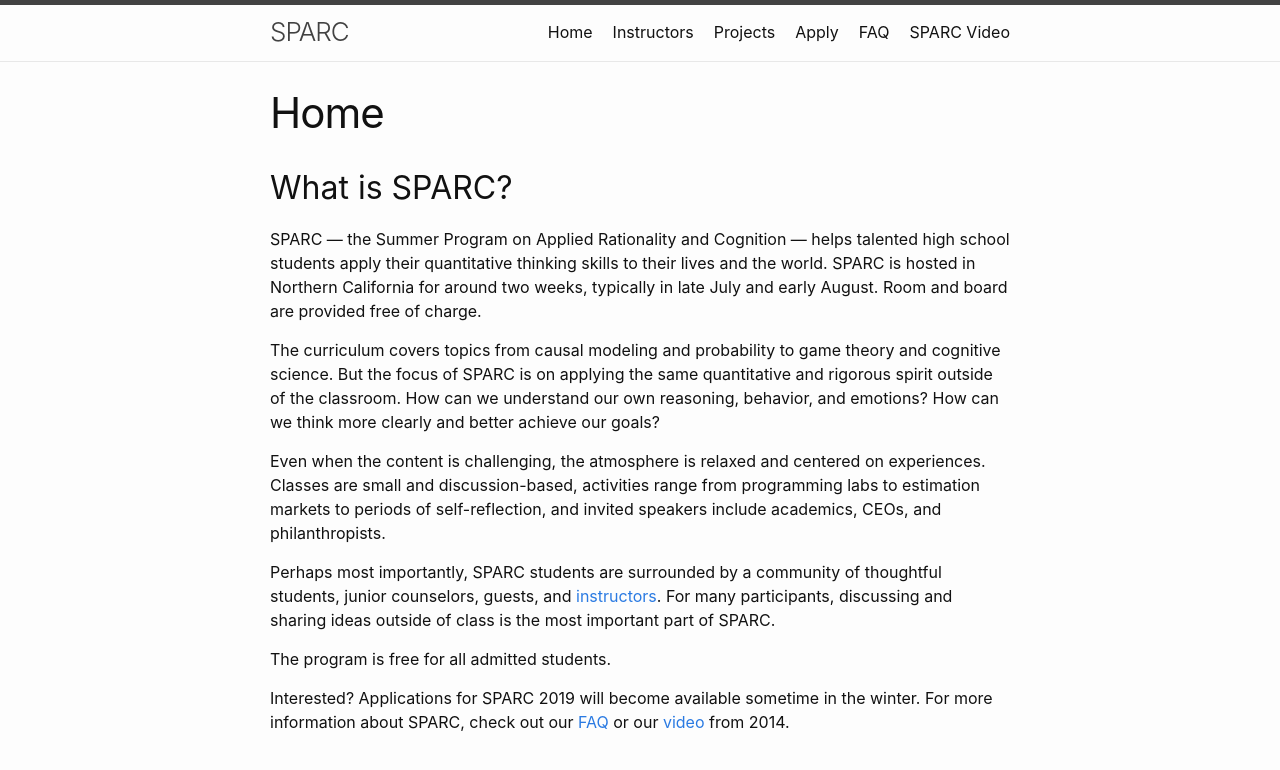
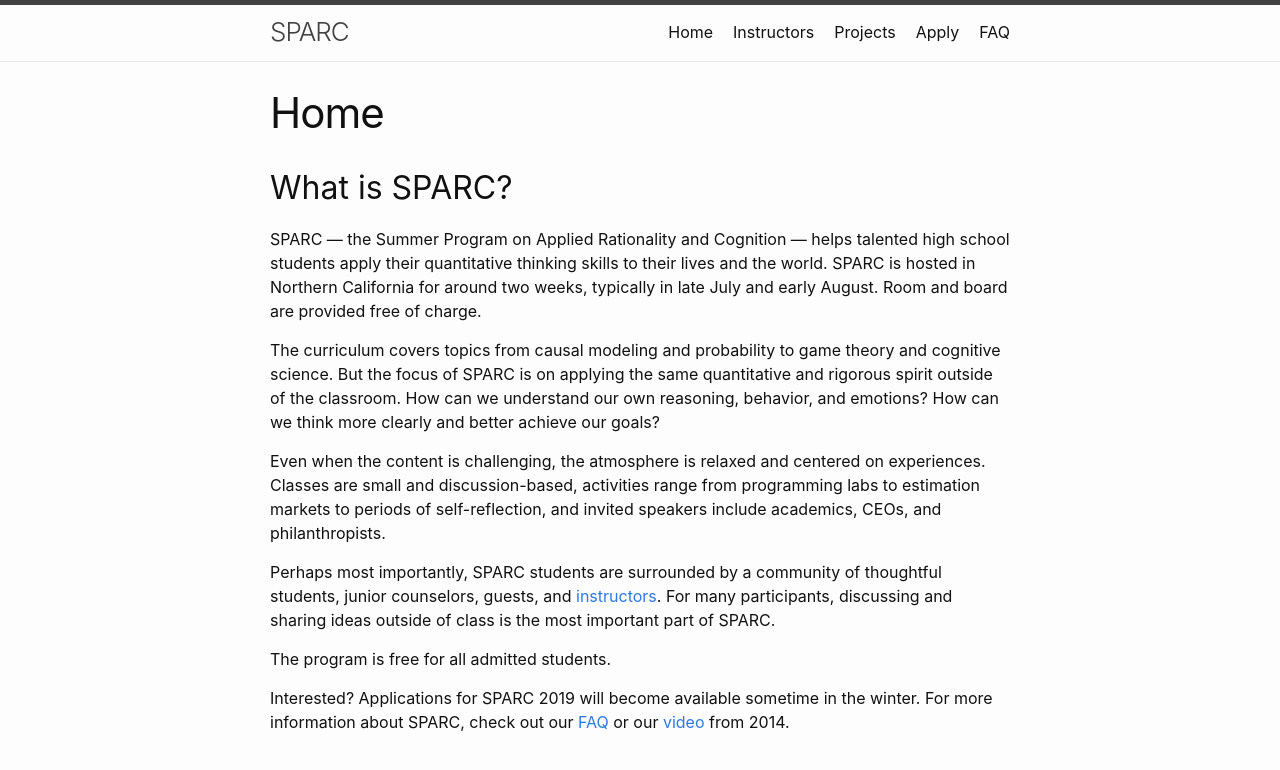
Before and after one commit to sparc-camp/sparc-camp.github.io, a Jekyll site: the page built from index.md, in a window 1280 px wide. Shown: the top 770 px of the page. Built offline with Jekyll 4.4.1, drawn with Linux system fonts in a browser that asks for light colours.

Commit message:
added a nav_order flag to enable hiding of pages

```diff
--- a/_includes/header.html
+++ b/_includes/header.html
@@ -19,7 +19,7 @@
         <div class="trigger">
 		  {%- for path in page_paths -%}
             {%- assign my_page = site.pages | where: "path", path | first -%}
-            {%- if my_page.title -%}
+            {%- if my_page.title and my_page.nav_order >=0 -%}
             <a class="page-link" href="{{ my_page.url | relative_url }}">{{ my_page.title | escape }}</a>
             {%- endif -%}
           {%- endfor -%}
```
Also changed, not shown: content/video.md (+1 -1 lines), README.md.
